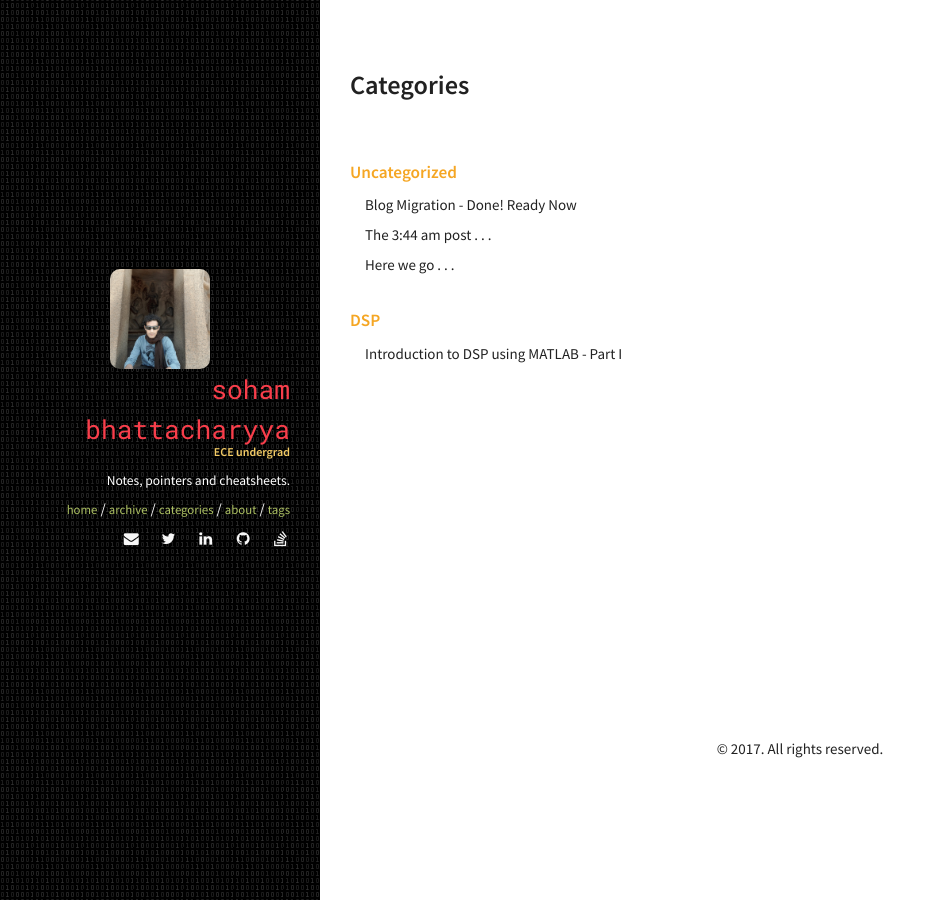
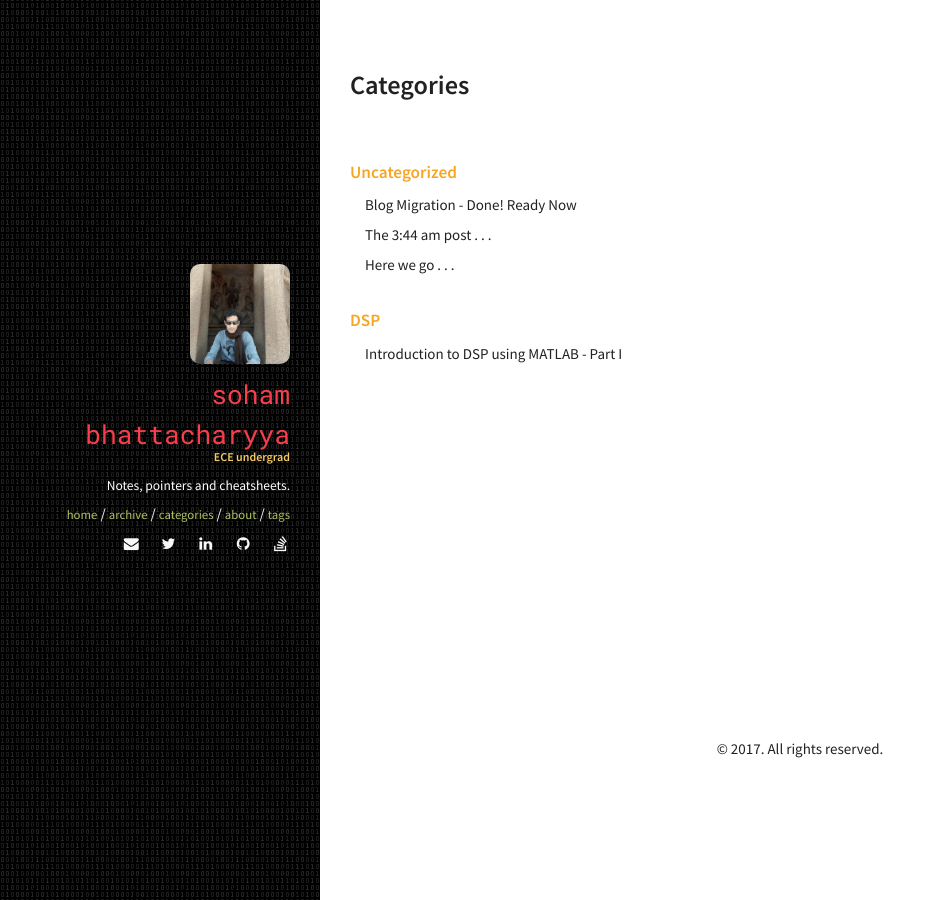
Before and after one commit to sohambhattacharyya/sohambhattacharyya.github.io, a Jekyll site: the page built from categories/index.html, in a window 1280 px wide. Shown: the whole page, without its empty margins (0-945 px from the left). Built offline with Jekyll 4.4.1, drawn with Linux system fonts in a browser that asks for light colours.

Commit message:
Updated avatar margin.

```diff
--- a/_sass/pages/_layout.scss
+++ b/_sass/pages/_layout.scss
@@ -26,6 +26,10 @@
     width: 100px;
     height: 100px;
     float: none;
+    @include media-query($medium-screen) {
+    margin-right: 0px;
+    margin-bottom: 10px;
+    }
   }
   .author_name {
     display: block;
```
